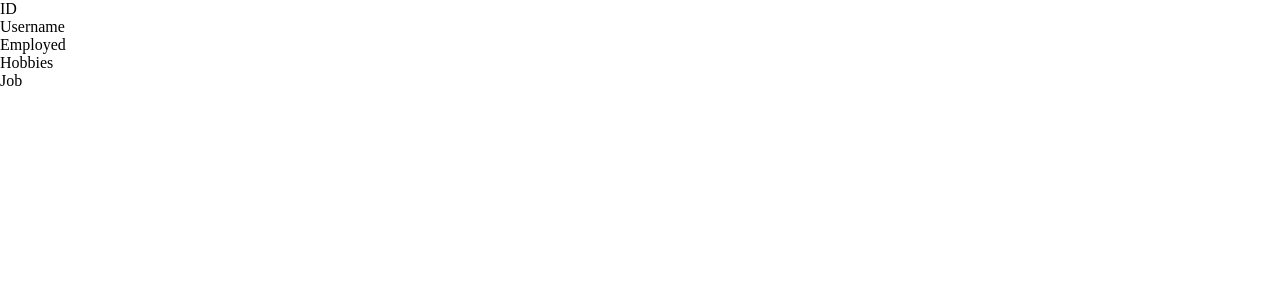
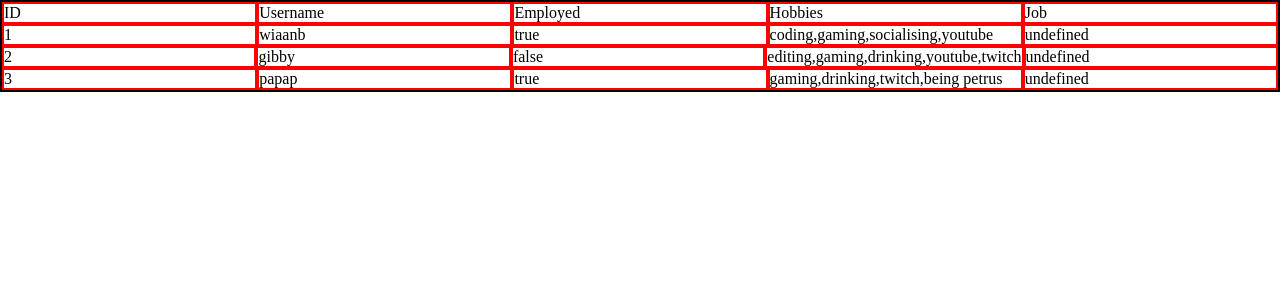
Before and after one commit to WiaanB/basic_crud, a React (Create React App) app: page / in a window 1280 px wide. Shown: the top 300 px of the page. Built offline with nearby package versions, Linux system fonts and the light colour scheme.

Commit message:
display values for the columns

```diff
--- a/src/App.scss
+++ b/src/App.scss
@@ -4,10 +4,17 @@
   padding: 0px;
 }
 
+// Grid Styling
 .grid-container {
   display: grid;
+  border: solid 2px black;
 
-  .grid-column-header {
-    list-style: none;
+  .grid-columns {
+    display: grid;
+
+    .grid-column-header {
+      list-style: none;
+      border: solid 2px red;
+    }
   }
 }
--- a/src/components/Grid.tsx
+++ b/src/components/Grid.tsx
@@ -2,20 +2,21 @@ import { User } from '../data/Types'
 import grid_settings from '../data/GridSettings'
 import { useEffect, useState } from 'react'
 
-function Grid(props: {Users: User[]}) {
-    const [columns,setColumns] = useState<any>([])
+function Grid(props: { Users: User[] }) {
+    const [columns, setColumns] = useState<any>([])
+    const [visibleColumns, setVisibleColumns] = useState<any>([])
 
     // setup of the basics of the grid
     useEffect(() => {
         setupGridColumns();
-    },[])
+    }, [])
 
     function setupGridColumns() {
         let cols = grid_settings.columns ?? [];
-        cols = cols.sort((a,b) => Number(a) - Number(b) ).map(col => {
+        cols = cols.sort((a, b) => Number(a) - Number(b)).map(col => {
             let formattedCol: any = {
-                col_title: col.title ? col.title:col.field,
-                col_hidden: col.hidden ? col.hidden:false,
+                col_title: col.title ? col.title : col.field,
+                col_hidden: col.hidden ? col.hidden : false,
                 col_field: col.field,
                 col_type: col.type
             }
@@ -30,14 +31,25 @@ function Grid(props: {Users: User[]}) {
             }
             return formattedCol
         })
+        setVisibleColumns(cols.filter((e: any) => e.col_hidden === false))
         setColumns(cols);
     }
     return (
         <div className="grid-main">
             <div className="grid-container">
-                <div className="grid-columns" style={{ gridTemplateColumns: `repeat(${columns.filter((e:any) => e.hidden === false).length})` }}>
-                    {columns.length && columns.map((col:any) => {
-                        return <li className="grid-column-header">{col.col_title}</li>
+                <div className="grid-columns" style={{ gridTemplateColumns: `repeat(${visibleColumns.length}, 1fr)` }}>
+                    {visibleColumns.length && visibleColumns.map((col: any) => {
+                        return <li key={`${col.col_title}-header`} className="grid-column-header">{col.col_title}</li>
+                    })}
+                </div>
+                <div className="grid-column-values">
+                    {props.Users && props.Users.length && props.Users.map((user: User) => {
+                        return <div className="grid-columns" style={{ gridTemplateColumns: `repeat(${visibleColumns.length}, 1fr)` }}>{
+                            visibleColumns.length && visibleColumns.map((col: any) => {
+                                let value = String(user[col.col_field])
+                                return <li key={`${col.col_title}-header`} className="grid-column-header">{value}</li>
+                            })
+                        }</div>
                     })}
                 </div>
             </div>
--- a/src/data/Types.ts
+++ b/src/data/Types.ts
@@ -11,4 +11,5 @@ export interface User {
         period: number
     },
     hobbies: string[]
+    [key: string]: any
 }
```
